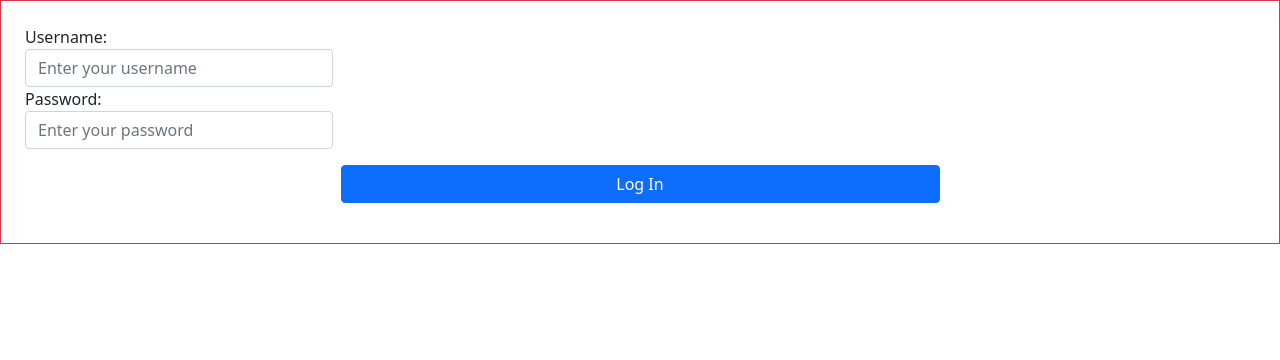
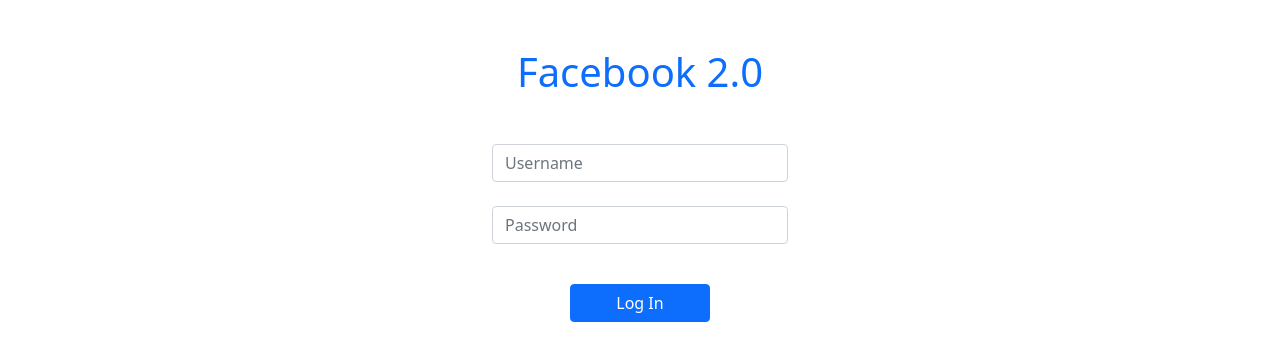
Before and after one commit to thisiseesmaeel/TDP013, a React (Create React App) app in the folder project/front-end/my-react-app/: page / in a window 1280 px wide. Both pictures are taken after a click on the button "Login". Shown: the top 360 px of the page. Built offline with nearby package versions, Linux system fonts and the light colour scheme.

Commit message:
Uppdaterade utseendet på "LoginPage.js"

```diff
--- a/project/front-end/my-react-app/src/App.css
+++ b/project/front-end/my-react-app/src/App.css
@@ -2,3 +2,7 @@
   border: 2px lightgray solid;
   border-radius: 6px;
 }
+.topheader{
+  background-color: #0d6efd;
+  color: white;
+}
--- a/project/front-end/my-react-app/src/component/LoginPage.js
+++ b/project/front-end/my-react-app/src/component/LoginPage.js
@@ -52,24 +52,23 @@
     }
     render() {
         return (
-            <div>
-                <div className="border border-danger p-4">
+            <>
+            <h1 className="text-center text-primary mt-5">Facebook 2.0</h1>
+            <div className= "d-flex flex-column w-50 mx-auto mt-4">
 
-                <div className="form-group w-25">
-                <label htmlFor="userName">Username: </label>
-                <input type="text" value = { this.state.username } onChange={ this.handleChangeUsername } className="form-control" id="userName" placeholder="Enter your username"/>
-                </div>
+                <div className="p-4">
+                    <div className="form-group w-50 mx-auto mb-4">
+                        <input type="text" value = { this.state.username } onChange={ this.handleChangeUsername } className="form-control" id="userName" placeholder="Username"/>
+                    </div>
 
-                <div className="form-group w-25">
-                    <label htmlFor="password">Password: </label>
-                    <input type="text" value = { this.state.password } onChange={ this.handleChangePassword }  className="form-control" id="password" placeholder="Enter your password"/>
-                </div>
-                <div style = {{ color: "red" }}> { this.state.errorMessage } </div>
-                <div className="text-center p-3"><button onClick = { this.login } className="w-50 btn btn-primary">Log In</button></div>
-
-
+                    <div className="form-group w-50 mx-auto mb-4">
+                        <input type="text" value = { this.state.password } onChange={ this.handleChangePassword }  className="form-control" id="password" placeholder="Password"/>
+                    </div>
+                    <div className = "text-center" style = {{ color: "red" }}> { this.state.errorMessage } </div>
+                    <div className="text-center p-3"><button onClick = { this.login } className="w-25 btn btn-primary">Log In</button></div>
                 </div>
             </div>
+            </>
         )
     }
 }
--- a/project/front-end/my-react-app/src/component/Post.js
+++ b/project/front-end/my-react-app/src/component/Post.js
@@ -4,7 +4,7 @@
     render() {
         return (
             <div className="test p-2 mt-3" style= {{ height: "150px"}}>
-                <h5>{ this.props.owner }</h5>
+                <h5>{ this.props.ownerFirstname } { this.props.ownerLastname } ( { this.props.ownerUsername } ) </h5>
                 <h6>{ this.props.time }</h6>
                 <p>{ this.props.body }</p>
             </div>
--- a/project/front-end/my-react-app/src/component/PostList.js
+++ b/project/front-end/my-react-app/src/component/PostList.js
@@ -66,7 +66,7 @@
         })
         .then(async (data) => {
             let updatedPostList = await this.updatePostList()
-            this.setState({postList: updatedPostList})
+            this.setState({postList: updatedPostList, message: ""})
         }).catch((err) => {
             console.log(err.message)
         })
@@ -85,7 +85,8 @@
 
     render() {
         let element = this.state.postList.map((post) => (
-             <Post key = { post.time } body = { post.body } owner = { post.owner } time = { post.time }/>
+             <Post key = { post.time } body = { post.body } ownerFirstname = { post.ownerFirstname }
+             ownerLastname = { post.ownerLastname } ownerUsername = { post.ownerUsername } time = { post.time }/>
             ))
     return (
         <div>
--- a/project/front-end/my-react-app/src/component/ProfilePage.js
+++ b/project/front-end/my-react-app/src/component/ProfilePage.js
@@ -62,9 +62,9 @@
 
         return (
             <div>
-                <div className="test p-3">
-                    <div className="d-flex justify-content-between">
-                        <h1 className = "text-primary">Welcome { this.props.data.firstname }</h1>
+                <div className="test p-3 topheader">
+                    <div className="d-flex justify-content-between ">
+                        <h1 >Welcome { this.props.data.firstname }</h1>
                         <button className="btn btn-danger mr-2 btn-sm" onClick = { this.logout }> Logout </button>
                     </div>
                 </div>
--- a/project/front-end/my-react-app/src/component/StartPage.js
+++ b/project/front-end/my-react-app/src/component/StartPage.js
@@ -4,7 +4,7 @@
     render() {
         return (
             <div>
-                <h1 className="text-center text-primary mt-5">Facebook(copy)</h1>
+                <h1 className="text-center text-primary mt-5">Facebook 2.0</h1>
                 <div className="d-flex flex-column w-25 mx-auto mt-5">
                 <div className="text-center p-2"><button onClick={() => this.props.changePage("login-page") } className="w-50 btn btn-primary">Login</button></div>
                 <div className="text-center p-2"><button onClick= {() => this.props.changePage("signup-page") } className="w-50 btn btn-primary">Sign up</button></div>
```
Also changed, not shown: 1 other file (tests, documents, lock files or other folders).
